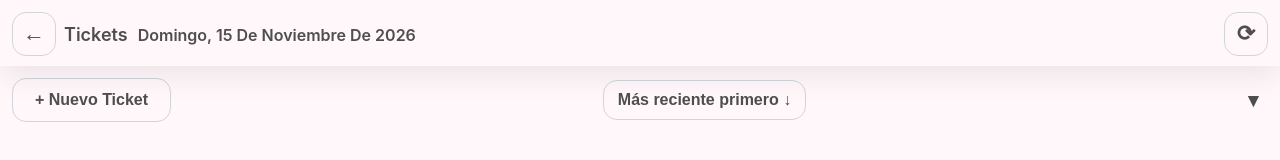
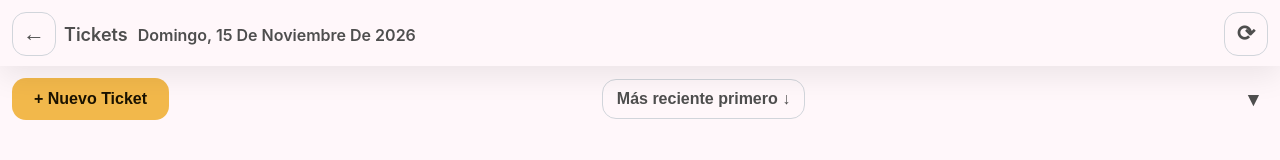
Before and after one commit to devoscarperez/kivor-frontend, a plain HTML site: page ticket.html in a window 1280 px wide. Drawn offline with Linux system fonts and the light colour scheme; no server answers; sample sign-in values are in the browser's storage.

Commit message:
feat: boton primario de tickets y fix de desborde en filtro de status
"+ Nuevo Ticket" pasa a --color-primary (dorado de marca) en vez de
compartir el mismo fondo que el resto de los botones secundarios
(ordenar, status, aplicar filtro) y que la pagina. Ahora es el unico
punto de color fuerte de la pantalla.

.filtro-campo.filtro-status se suma a la excepcion de ancho/wrap que
ya tenia .filtro-fechas: tenia el mismo bug de desborde (flex-shrink:0
heredado impedia que el wrap interno de los chips de status se
activara), por eso se cortaba "Comp..." en el borde de la pantalla.

```diff
--- a/css/ticket.css
+++ b/css/ticket.css
@@ -89,14 +89,14 @@ Barra de acciones: Nuevo Ticket + orden, comparten línea
     padding: 12px 22px;
     font-size: 16px;
     font-weight: 700;
-    color: #4E4E4E;
-    background: #FFF7FA;
-    border: 1px solid var(--color-border-default);
+    color: #1a1200;
+    background: var(--color-primary);
+    border: none;
     border-radius: var(--radius-default);
 }
 
 .btn-nuevo-ticket:active {
-    opacity: 0.6;
+    background: var(--color-primary-active);
 }
 
 /* =========================
@@ -165,7 +165,8 @@ el encabezado/filtros arriba permanecen siempre visibles.
 /* El filtro de fechas junta 2 inputs nativos + separador + boton:
    siempre necesita el ancho completo de la fila para poder partirse
    en dos lineas sin desbordar la pantalla. */
-.filtro-campo.filtro-fechas {
+.filtro-campo.filtro-fechas,
+.filtro-campo.filtro-status {
     flex-shrink: 1;
     min-width: 0;
     width: 100%;
```
